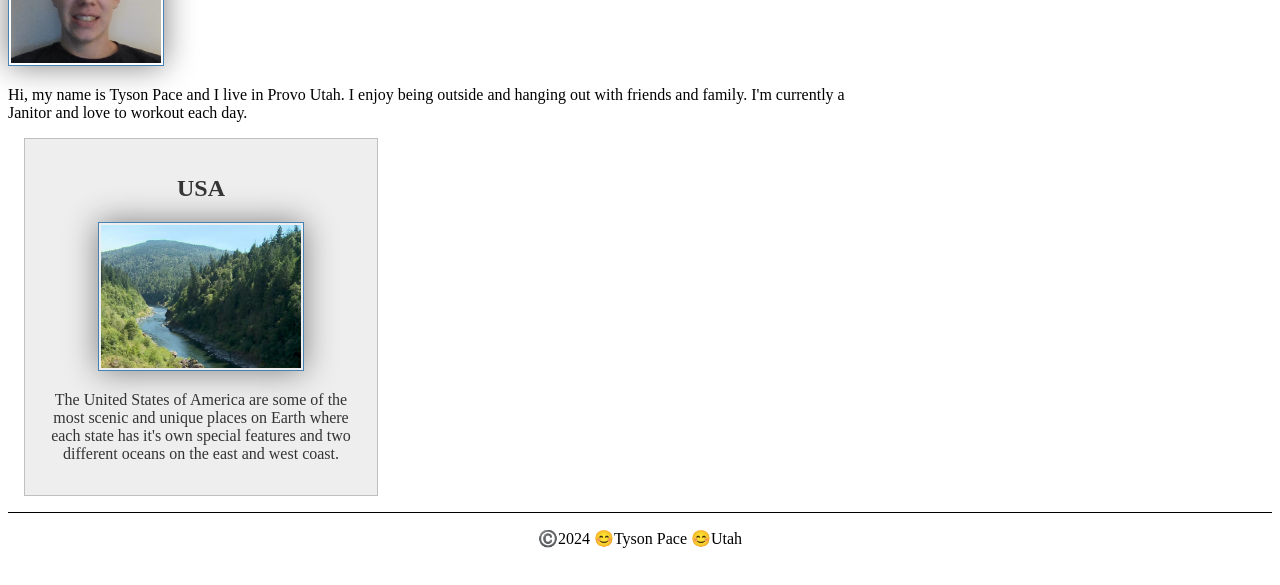
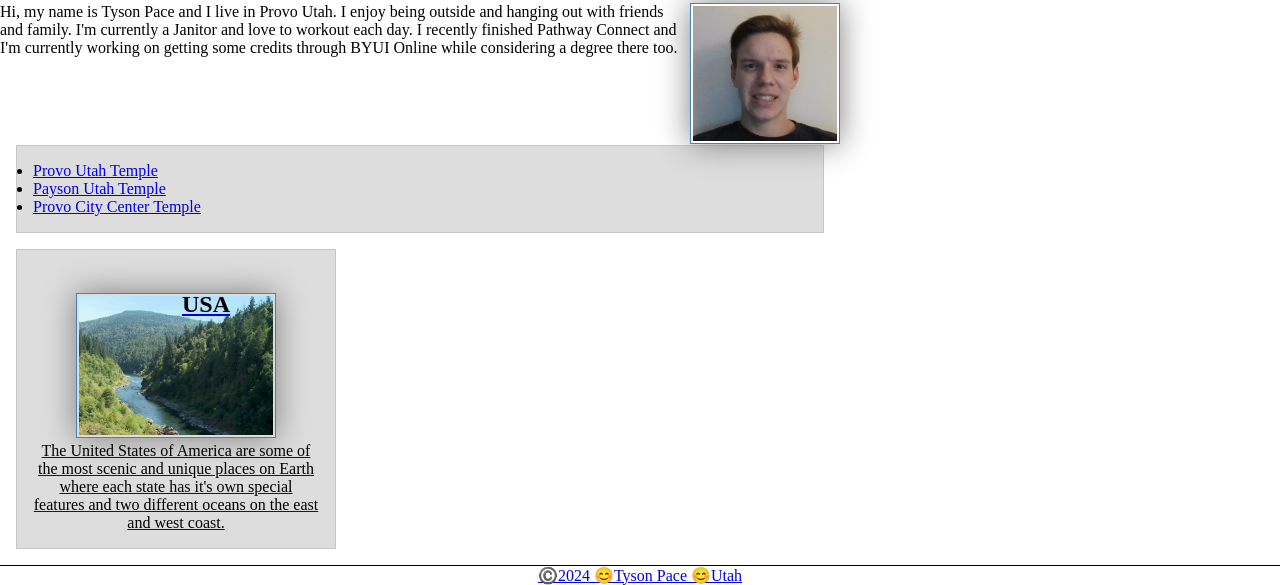
Before and after one commit to TysonPace777/wdd130, a plain HTML site: page index.html in a window 1280 px wide. Shown: the part 362-947 px from the top of the page. Before the commit the page ends 926 px from the top, so only its background shows below. Drawn offline with Linux system fonts and the light colour scheme.

Commit message:
added enhancements to index

```diff
--- a/index-styles/styles.css
+++ b/index-styles/styles.css
@@ -1,5 +1,10 @@
 :root {
     --title-border-color: steelblue;
+}
+* {
+    margin: 0;
+    padding: 0;
+    box-sizing: border-box;
 }
 nav {
     background-color: var(--title-border-color);
@@ -27,7 +32,7 @@ main {
     max-width: 840px;
 }
 aside {
-    width: 20rem;
+    width: 20em;
     margin: 1rem;
     border: 1px solid rgba(0, 0, 0, 0.2);
     padding: 1rem;
@@ -39,12 +44,26 @@ aside img {
     width: 200px;
     height: auto;
 }
+aside h2 {
+    position: relative;
+    top: 25px;
+    left: 30px;
+}
 main img {
     width: 150px;
     height: auto;
+    float: right;
 }
 footer {
     margin-top: 15px;
     border-top: 1px solid #000;
     text-align: center;
 }
+/* Class Selectors */
+.box {
+    margin: 1rem;
+    border: 1px solid rgba(0,0,0,.1);
+    padding: 1rem;
+    background-color: #ddd;
+    color: #000;
+}
--- a/index.html
+++ b/index.html
@@ -14,14 +14,25 @@
     <a href="#">Home</a>
     <a href="wwr/">Rafting Website</a>
     <a href="wwr/site-plan-rafting.html">Rafting Site Plan</a>
+    <a href="https://www.linkedin.com/in/tyson-pace-3934882ba/">LinkedIn</a>
+    <a href="https://facebook.com">Facebook</a>
     </nav>
 </header>
 <main>
     <h1>Tyson Pace | WDD 130</h1>
+    <br>
     <img src="images/profile.jpg" alt="Tyson" width=200>
-    <p>Hi, my name is Tyson Pace and I live in Provo Utah. I enjoy being outside and hanging out with friends and family. I'm currently a Janitor and love to workout each day.</p>
+    <p>Hi, my name is Tyson Pace and I live in Provo Utah. I enjoy being outside and hanging out with friends and family. I'm currently a Janitor and love to workout each day.
+    I recently finished Pathway Connect and I'm currently working on getting some credits through BYUI Online while considering a degree there too.
+    </p>
+    <br><br><br><br>
+    <ul class="box">
+    <li><a href="https://www.churchofjesuschrist.org/temples/details/provo-utah-temple?lang=eng" target="_blank">Provo Utah Temple</li>
+    <li><a href="https://www.churchofjesuschrist.org/temples/details/payson-utah-temple?lang=eng" target="_blank">Payson Utah Temple</li>
+    <li><a href="https://www.churchofjesuschrist.org/temples/details/provo-city-center-temple?lang=eng" target="_blank">Provo City Center Temple</li>
+    </ul>
 </main>
-<aside>
+<aside class="box">
     <h2>USA</h2>
     <img src="images/USA.jpg" alt="America">
     <p>The United States of America are some of the most scenic and unique places on Earth where each state has it's own special features and two different oceans on the east and west coast.</p>
@@ -30,4 +41,5 @@
     <p>©️2024 😊Tyson Pace 😊Utah</p>
 </footer>
 </body>
+<!-- Last modified 9/30/24 -->
 </html>
```
